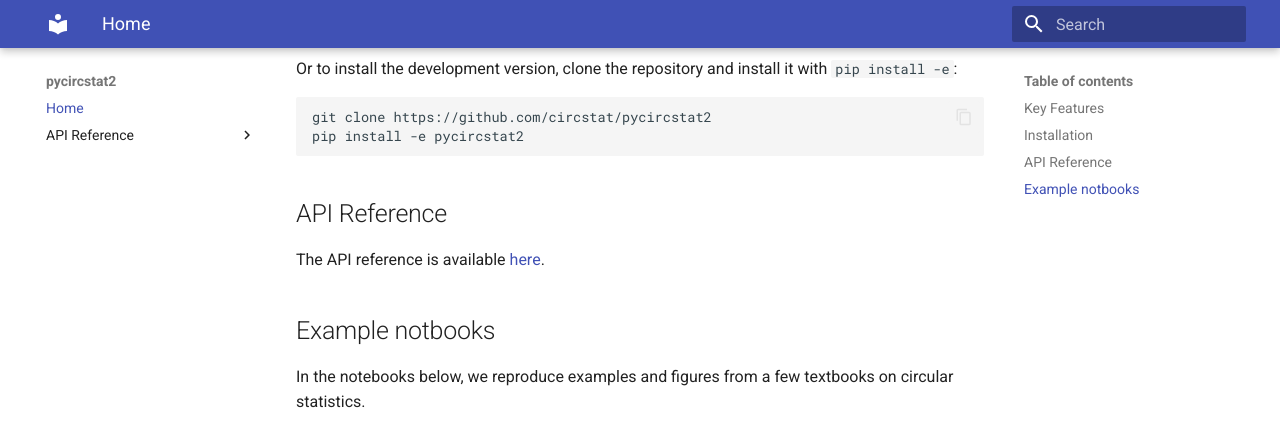
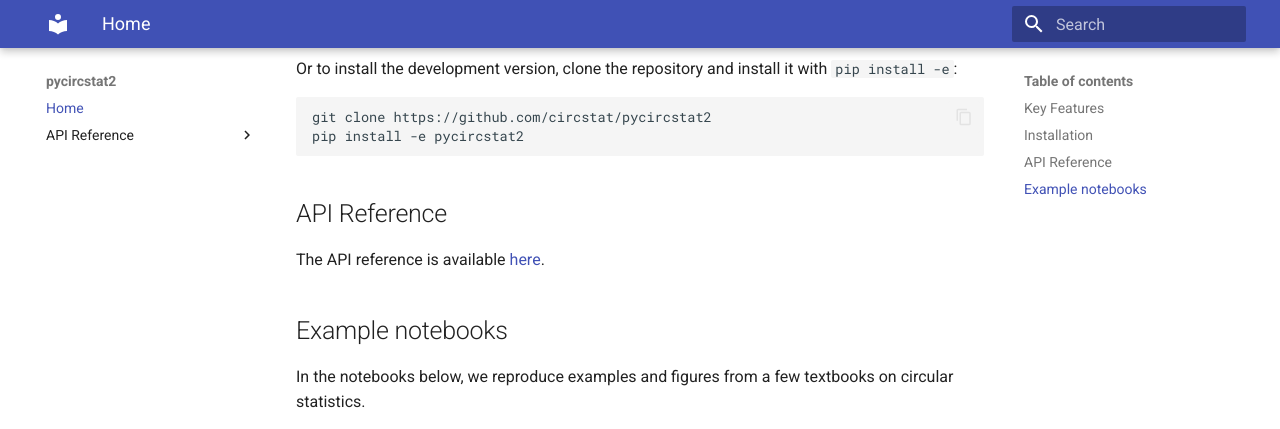
Before and after one commit to circstat/pycircstat2, an MkDocs documentation site: the page built from docs/docs/index.md, in a window 1280 px wide and 900 px high, scrolled down 1188 px. Shown: the top 429 px of the window. Built offline with MkDocs 1.6.1 and Material for MkDocs 9.7.7, drawn with Linux system fonts in a browser that asks for light colours.

Commit message:
fix: README

```diff
--- a/docs/docs/index.md
+++ b/docs/docs/index.md
@@ -9,7 +9,7 @@
 [**Key Features**](#key-features) |
 [**Installlation**](#installation) |
 [**API Reference**](#api-reference) |
-[**Examples**](#examples-notebooks) (
+[**Examples**](#example-notebooks) (
 [**Books**](#books) |
 [**Topics**](#topics)
 )
@@ -52,7 +52,7 @@
 
 The API reference is available [here](https://circstat.github.io/pycircstat2/reference/base/).
 
-## Example notbooks
+## Example notebooks
 
 In the notebooks below, we reproduce examples and figures from a few textbooks on circular statistics.
 
```
